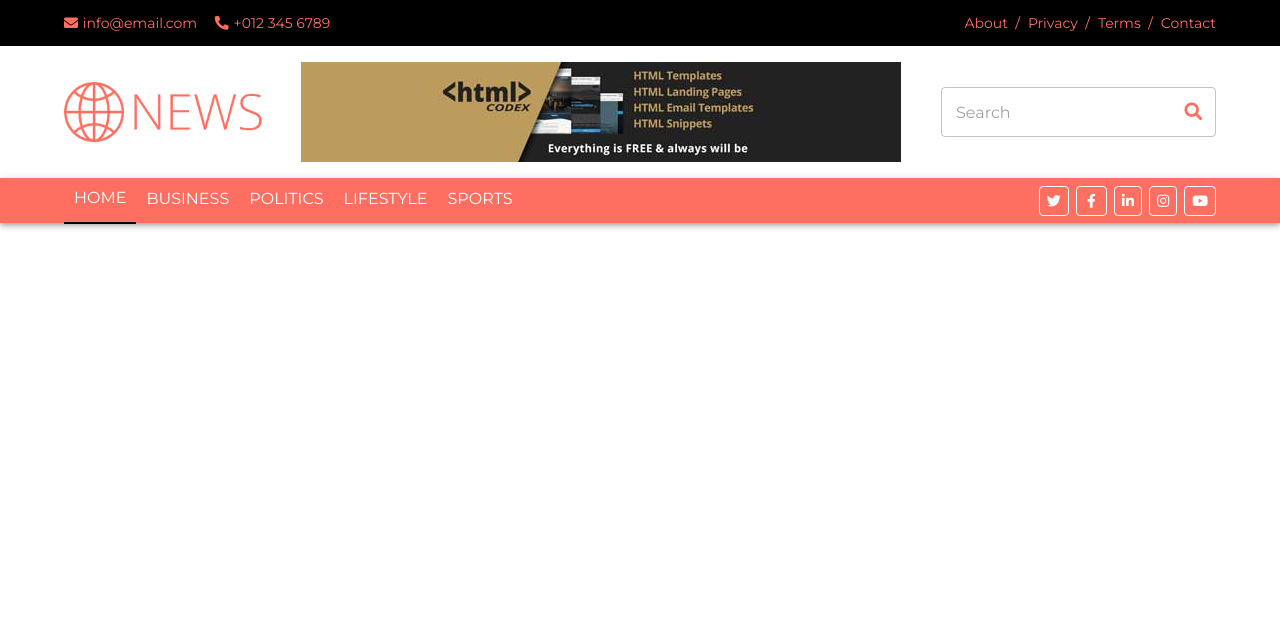
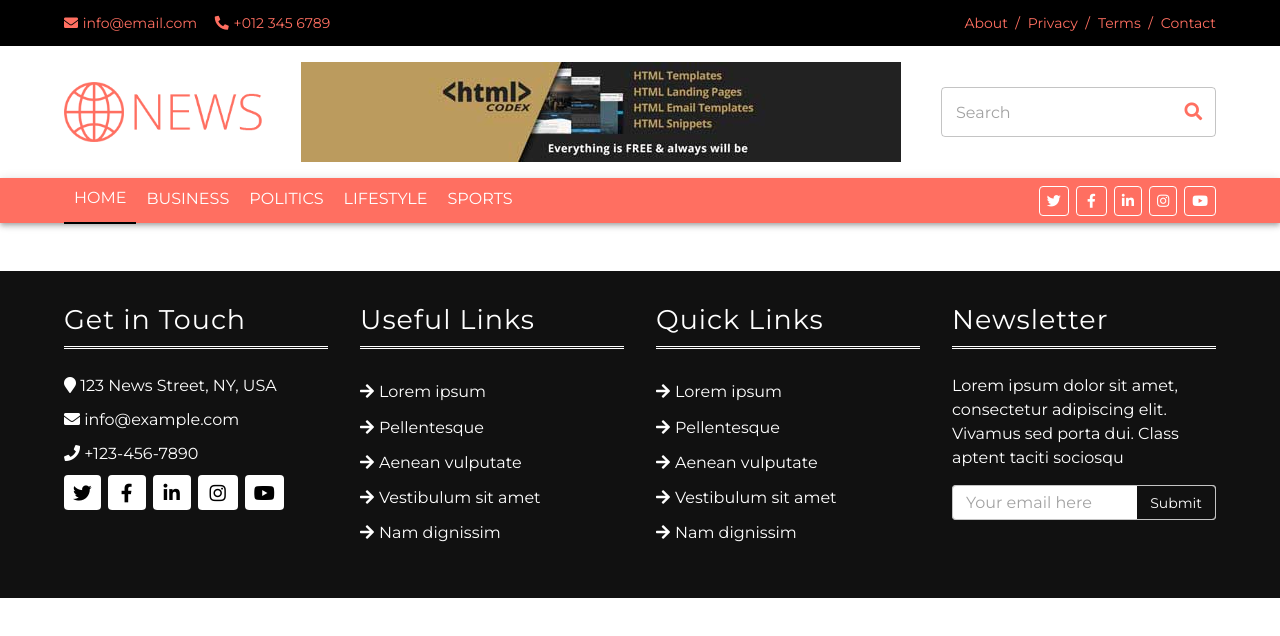
Before and after one commit to ShrutiShinde418/news-portal, a React (Create React App) app in the folder client/: page / in a window 1280 px wide. Shown: the top 636 px of the page. Built offline with nearby package versions, Linux system fonts and the light colour scheme.

Commit message:
footer and navbar (#5)
completed the footer and made some changes to the navbar

```diff
--- a/client/src/components/Footer.js
+++ b/client/src/components/Footer.js
@@ -1,11 +1,256 @@
-import React from 'react'
+import React from "react";
+import {
+  Container,
+  Grid,
+  Typography,
+  OutlinedInput,
+  FormControl,
+  InputAdornment,
+} from "@mui/material";
+import { makeStyles } from "@mui/styles";
+import { Link } from "react-router-dom";
 
+const useStyles = makeStyles((theme) => ({
+  root: {
+    background: "#111111",
+    marginTop: "5rem",
+    paddingBottom: "2rem",
+    "& .MuiTypography-h4": {
+      fontSize: "27px",
+      marginBottom: "25px",
+    },
+    "& .MuiTypography-body1": {
+      color: theme.palette.common.white,
+      fontSize: "16px",
+      marginBottom: "10px",
+    },
+  },
+  title: {
+    color: theme.palette.common.white,
+    letterSpacing: "1px",
+    paddingBottom: "10px",
+    borderBottom: `3px double ${theme.palette.common.white}`,
+  },
+  social: {
+    marginTop: "1rem",
+    "& a": {
+      marginLeft: "7px",
+      padding: "9px",
+      textAlign: "center",
+      background: theme.palette.common.white,
+      borderRadius: "4px",
+      width: "35px",
+      height: "35px",
+      fontSize: "14px",
+    },
+    "& a:first-of-type": { marginLeft: 0 },
+    "& a:hover": {
+      background: theme.palette.primary.main,
+      "& i": {
+        color: theme.palette.common.white,
+      },
+    },
+    "& i": {
+      color: theme.palette.common.black,
+    },
+  },
+  links: {
+    listStyleType: "none",
+    paddingLeft: 0,
+    "& li": {
+      lineHeight: 2.2,
+    },
+    "& li a": {
+      color: theme.palette.common.white,
+      fontSize: "16px",
+      textDecoration: "none",
+      fontFamily: theme.typography.fontFamily,
+      transition: "0.5s",
+    },
+    "& li a:hover": {
+      color: theme.palette.primary.main,
+      paddingLeft: "10px",
+    },
+    "& li a i": {
+      paddingRight: "5px",
+      fontWeight: 900,
+    },
+    "& li a:first-of-type": {
+      lineHeight: 0,
+    },
+  },
+  btn: {
+    width: "80px",
+    height: "35px",
+    background: "#111111",
+    color: theme.palette.common.white,
+    fontSize: "14px",
+    border: `1px solid ${theme.palette.common.white}`,
+    borderRadius: "0 4px 4px 0",
+    fontFamily: theme.typography.fontFamily,
+    "&:hover": {
+      border: `1px solid ${theme.palette.common.white}`,
+      background: theme.palette.primary.main,
+    },
+  },
+}));
 const Footer = () => {
-    return (
-        <div>
+  const classes = useStyles();
+  return (
+    <footer className={classes.root}>
+      <Container>
+        <Grid container spacing={4}>
+          <Grid item md={6} lg={3}>
+            <Typography component="h1" variant="h4" className={classes.title}>
+              Get in Touch
+            </Typography>
+            <div>
+              <Typography component="h2" variant="body1">
+                <i className="fa fa-map-marker"></i>&nbsp;123 News Street, NY,
+                USA
+              </Typography>
+              <Typography component="h2" variant="body1">
+                <i className="fa fa-envelope"></i>&nbsp;info@example.com
+              </Typography>
+              <Typography>
+                <i className="fa fa-phone"></i>&nbsp;+123-456-7890
+              </Typography>
+              <div className={classes.social}>
+                <Link to="#">
+                  <i className="fab fa-twitter fa-lg"></i>
+                </Link>
+                <Link to="#">
+                  <i
+                    className="fab fa-facebook-f fa-lg"
+                    style={{ width: "20px" }}
+                  ></i>
+                </Link>
+                <Link to="#">
+                  <i
+                    className="fab fa-linkedin-in fa-lg"
+                    style={{ width: "20px" }}
+                  ></i>
+                </Link>
+                <Link to="#">
+                  <i
+                    className="fab fa-instagram fa-lg"
+                    style={{ width: "22px" }}
+                  ></i>
+                </Link>
+                <Link to="#">
+                  <i className="fab fa-youtube fa-lg"></i>
+                </Link>
+              </div>
+            </div>
+          </Grid>
+          <Grid item md={6} lg={3}>
+            <Typography component="h1" variant="h4" className={classes.title}>
+              Useful Links
+            </Typography>
+            <ul className={classes.links}>
+              <li>
+                <Link to="#">
+                  <i className="fas fa-arrow-right"></i>Lorem ipsum
+                </Link>
+              </li>
+              <li>
+                <Link to="#">
+                  <i className="fas fa-arrow-right"></i>Pellentesque
+                </Link>
+              </li>
+              <li>
+                <Link to="#">
+                  <i className="fas fa-arrow-right"></i>Aenean vulputate
+                </Link>
+              </li>
+              <li>
+                <Link to="#">
+                  <i className="fas fa-arrow-right"></i>Vestibulum sit amet
+                </Link>
+              </li>
+              <li>
+                <Link to="#">
+                  <i className="fas fa-arrow-right"></i>Nam dignissim
+                </Link>
+              </li>
+            </ul>
+          </Grid>
+          <Grid item md={6} lg={3}>
+            <Typography component="h1" variant="h4" className={classes.title}>
+              Quick Links
+            </Typography>
+            <ul className={classes.links}>
+              <li>
+                <Link to="#">
+                  <i className="fas fa-arrow-right"></i>Lorem ipsum
+                </Link>
+              </li>
+              <li>
+                <Link to="#">
+                  <i className="fas fa-arrow-right"></i>Pellentesque
+                </Link>
+              </li>
+              <li>
+                <Link to="#">
+                  <i className="fas fa-arrow-right"></i>Aenean vulputate
+                </Link>
+              </li>
+              <li>
+                <Link to="#">
+                  <i className="fas fa-arrow-right"></i>Vestibulum sit amet
+                </Link>
+              </li>
+              <li>
+                <Link to="#">
+                  <i className="fas fa-arrow-right"></i>Nam dignissim
+                </Link>
+              </li>
+            </ul>
+          </Grid>
+          <Grid item md={6} lg={3}>
+            <Typography component="h1" variant="h4" className={classes.title}>
+              Newsletter
+            </Typography>
+            <div className="newsletter">
+              <Typography
+                variant="body1"
+                component="h2"
+                style={{
+                  marginBottom: "15px",
+                }}
+              >
+                Lorem ipsum dolor sit amet, consectetur adipiscing elit. Vivamus
+                sed porta dui. Class aptent taciti sociosqu
+              </Typography>
+              <FormControl
+                sx={{
+                  "& .MuiOutlinedInput-root": {
+                    paddingRight: 0,
+                    justifyContent: "space-between",
+                    backgroundColor: "#FFF",
+                    height: "35px",
+                    borderRadius: "4px",
+                  },
+                  "& .MuiOutlinedInput-root:hover":{
+                    border:"1px solid #FFF",
+                  }
+                }}
+              >
+                <OutlinedInput
+                  endAdornment={
+                    <InputAdornment position="end">
+                      <button className={classes.btn}>Submit</button>
+                    </InputAdornment>
+                  }
+                  placeholder="Your email here"
+                />
+              </FormControl>
+            </div>
+          </Grid>
+        </Grid>
+      </Container>
+    </footer>
+  );
+};
 
-        </div>
-    )
-}
-
-export default Footer
+export default Footer;
--- a/client/src/components/Navbar.js
+++ b/client/src/components/Navbar.js
@@ -45,6 +45,9 @@ const useStyles = makeStyles((theme) => ({
     "& a:last-of-type": {
       marginRight: 0,
     },
+    "& a span:hover": {
+      color: theme.palette.common.white,
+    },
   },
   logo: {
     maxWidth: "100%",
@@ -58,7 +61,7 @@ const useStyles = makeStyles((theme) => ({
   },
   search: {
     "&:focus": {
-      border: "1px solid #000",
+      border: `1px solid ${theme.palette.common.black}`,
     },
     borderRadius: "4px",
   },
@@ -81,7 +84,7 @@ const useStyles = makeStyles((theme) => ({
   },
   appBar: {
     position: "-webkit-sticky",
-    fontFamily: "Montserrat",
+    fontFamily: theme.typography.fontFamily,
     fontWeight: theme.typography.fontWeightRegular,
     display: "flex",
     justifyContent: "center",
@@ -149,10 +152,18 @@ const Navbar = () => {
               </p>
             </div>
             <div className={classes.tab__menu}>
-              <Link to="/">About &nbsp;/</Link>
-              <Link to="/">Privacy &nbsp;/</Link>
-              <Link to="/">Terms &nbsp;/</Link>
-              <Link to="/">Contact</Link>
+              <Link to="/">
+                <span>About</span> &nbsp;/
+              </Link>
+              <Link to="/">
+                <span>Privacy</span> &nbsp;/
+              </Link>
+              <Link to="/">
+                <span>Terms</span> &nbsp;/
+              </Link>
+              <Link to="/">
+                <span>Contact</span>
+              </Link>
             </div>
           </Box>
         </Container>
```
